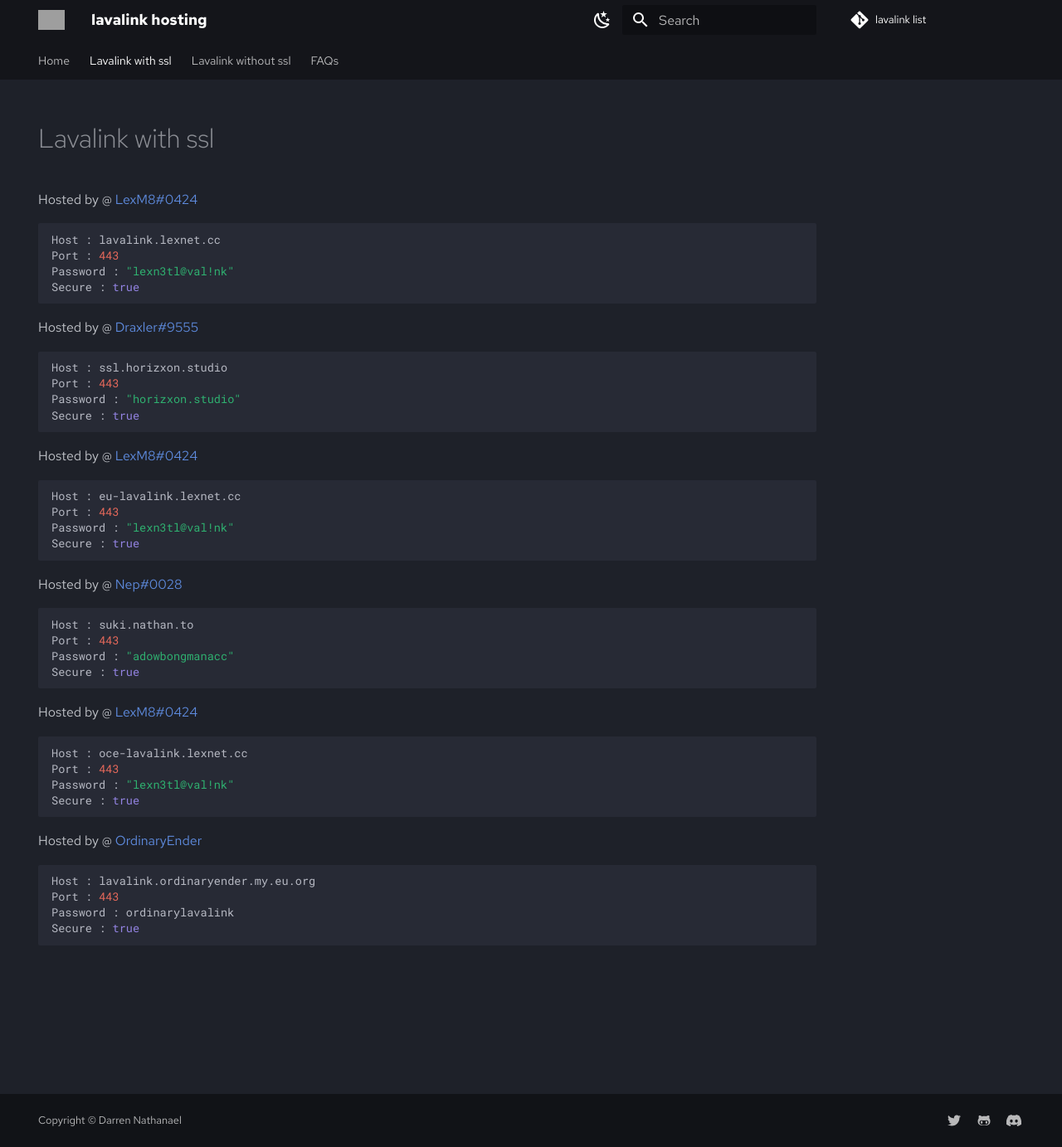
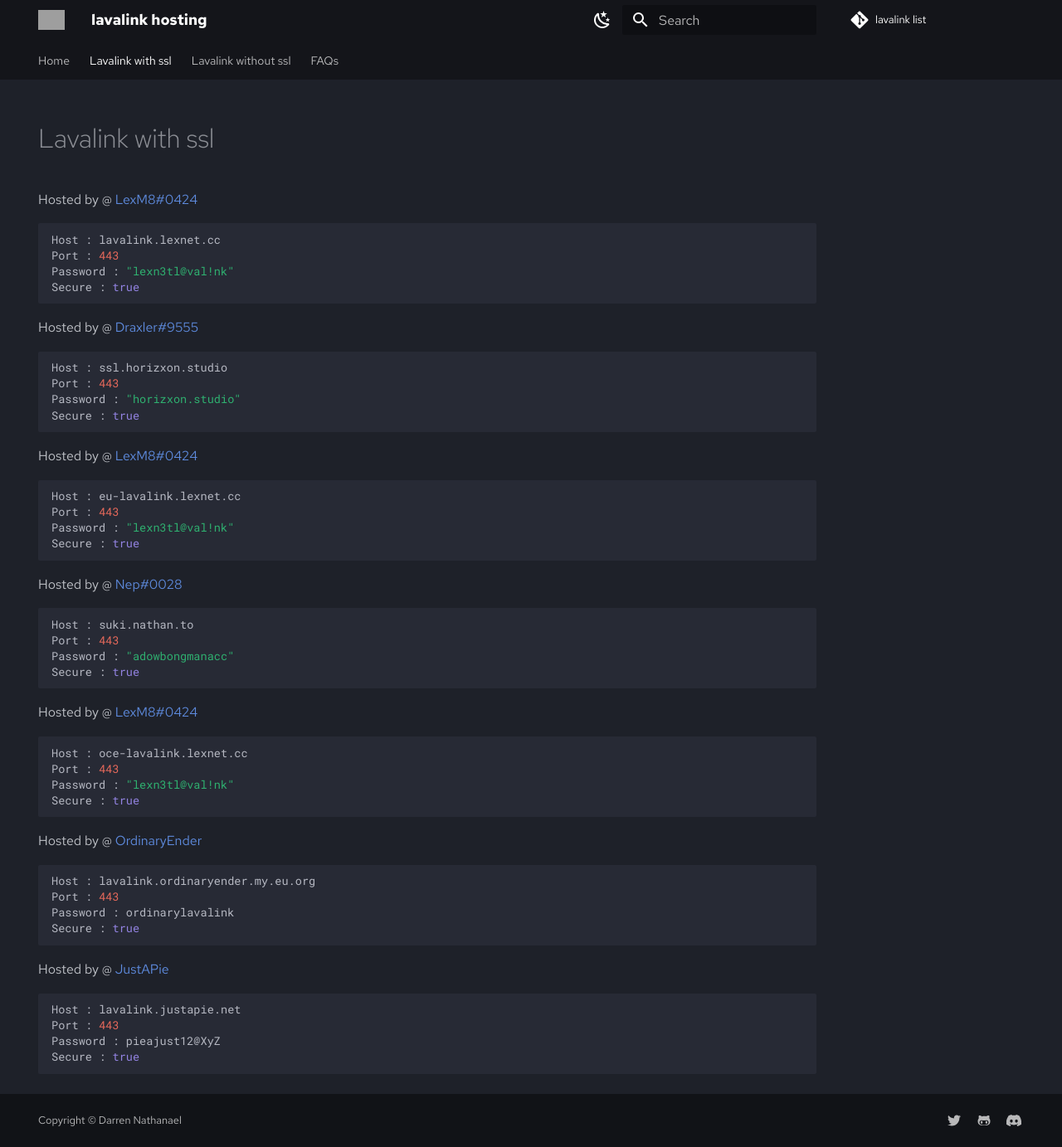
Before and after one commit to DarrenOfficial/lavalink-list, an MkDocs documentation site: the page built from docs/SSL/lavalink-with-ssl.md, in a window 1280 px wide and 1383 px high. Shown: the whole window at 83% size. Built offline with MkDocs 1.6.1 and Material for MkDocs 9.7.7, drawn with Linux system fonts in a browser that asks for light colours; comment, search, counter and statistics services are not loaded; grey boxes are pictures that could not be loaded.

Commit message:
Update lavalink-with-ssl.md (#349)

````diff
--- a/docs/SSL/lavalink-with-ssl.md
+++ b/docs/SSL/lavalink-with-ssl.md
@@ -54,3 +54,11 @@ Port : 443
 Password : ordinarylavalink
 Secure : true
 ```
+
+Hosted by @ [JustAPie](https://github.com/justapieop)
+```bash
+Host : lavalink.justapie.net
+Port : 443
+Password : pieajust12@XyZ
+Secure : true
+```
````
